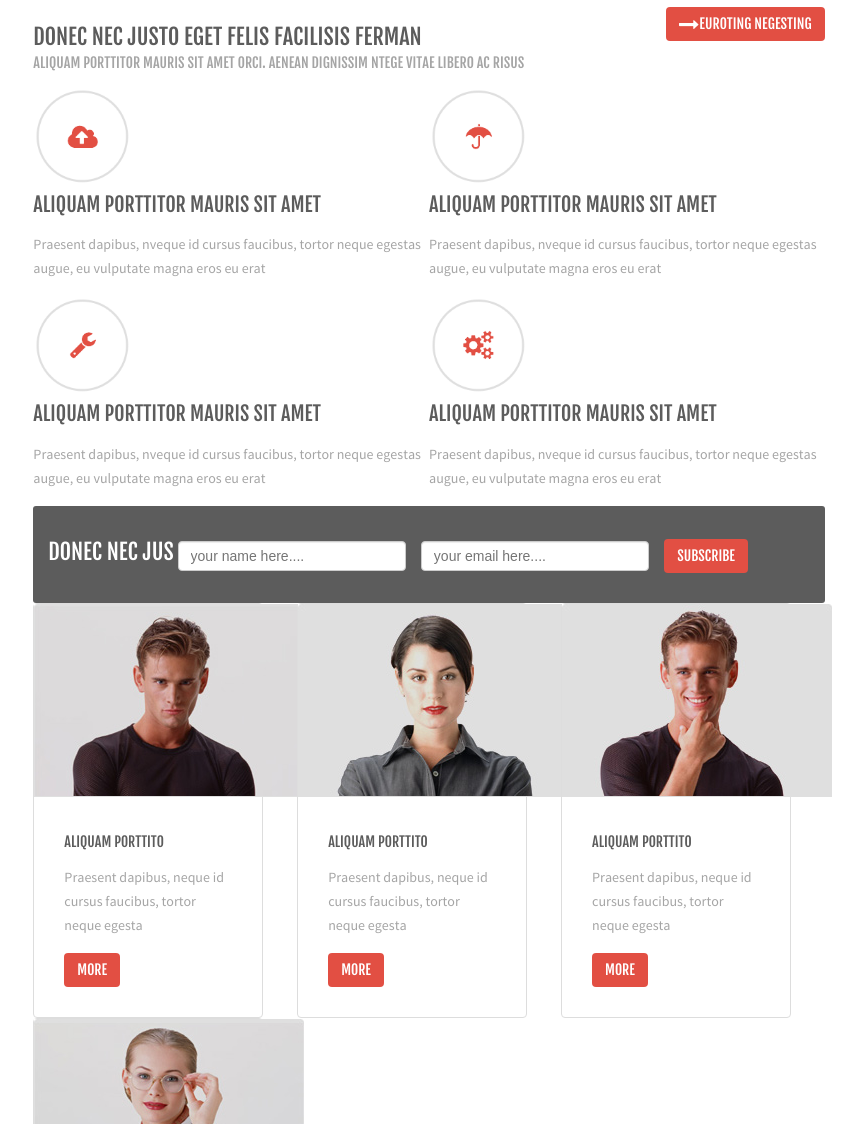
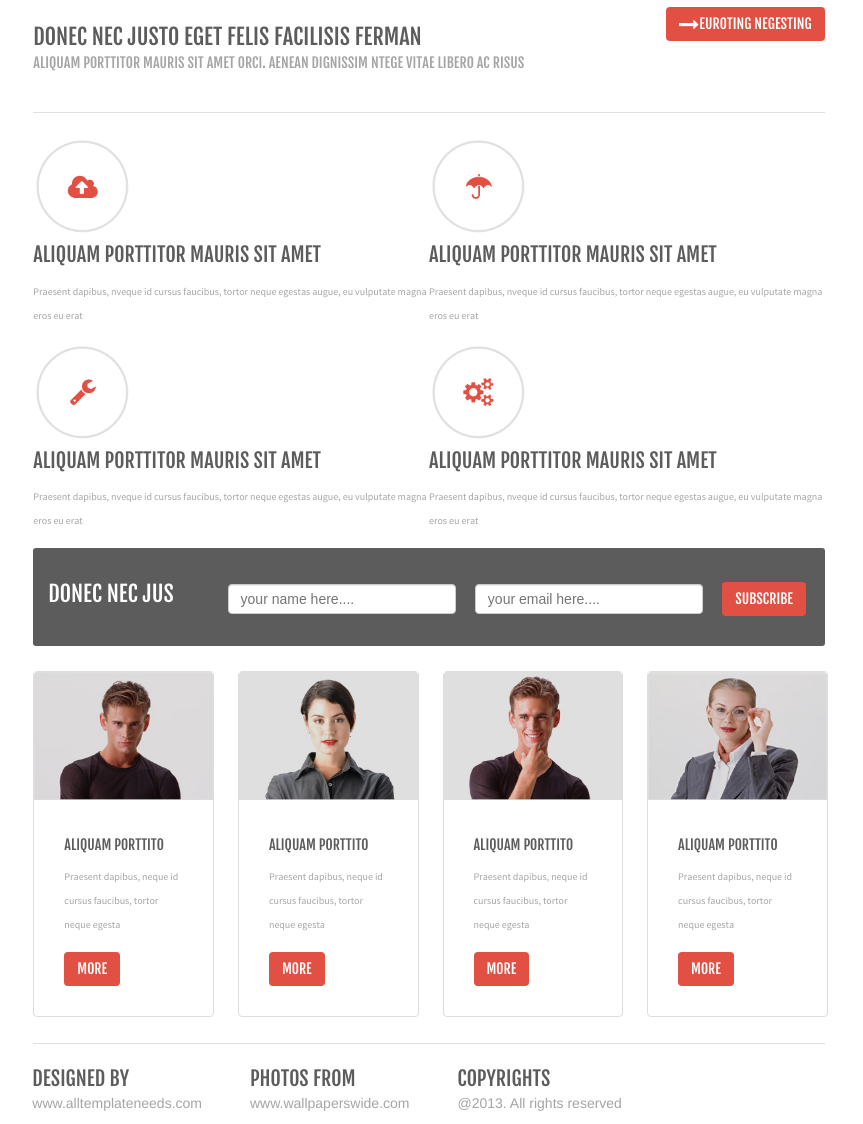
Before and after one commit to ViktoriyaTarasevich/html-css, a plain HTML site: page index.html in a window 1280 px wide. Shown: the part 570-1694 px from the top of the page, without its empty margins (211-1074 px from the left). Drawn offline with Linux system fonts and the light colour scheme.

Commit message:
[Update]: fix panel with pictures.

```diff
--- a/index.html
+++ b/index.html
@@ -35,7 +35,7 @@
 		<!-- /header -->
 
 		<!-- container with banner -->
-		<div class="container">
+         <div class="container1">
              <div class="banner">
                  <div class="banner-item">
                      <div class="box1">
@@ -58,43 +58,42 @@
                      </div>
                  </div>
              </div>
-    	</div>
-		<!-- /container with banner -->
 
-        <!--title-->
-        <div class="container">
-            <div class ="title">
-                <div class = "title_content">
+             <div class="title">
+                 <div class="title_content">
                      <ul>
                          <li>
                              <h1>Donec nec justo eget felis facilisis ferman</h1>
-                            <h3>Aliquam porttitor mauris sit amet orci. Aenean dignissim ntege vitae libero ac risus</h3>
+
+                             <h3>Aliquam porttitor mauris sit amet orci. Aenean dignissim ntege vitae libero ac
+                                 risus</h3>
                          </li>
                      </ul>
                  </div>
-                <div class = "red_button">
-                    <a href="#" class="btn btn-default" role ="button"><img src="./images/arrow.png">Euroting negesting</a>
+                 <div class="red_button">
+                     <a href="#" class="btn btn-default" role="button"><img src="./images/arrow.png">Euroting negesting</a>
                  </div>
              </div>
          </div>
-        <!--/title-->
 
-         <!--panel with circle items-->
-         <div class="container">
+
+         <div class="container2">
              <div class="circle_items">
                  <div class="row1">
                      <div class="block1">
                          <ul>
                              <li><img src="./images/cir1cloud.png"></li>
                              <li><h2> Aliquam porttitor mauris sit amet</h2></li>
-                            <li><p>Praesent dapibus, nveque id cursus faucibus, tortor neque egestas augue, eu vulputate magna eros eu erat</p></li>
+                             <li><p>Praesent dapibus, nveque id cursus faucibus, tortor neque egestas augue, eu
+                                 vulputate magna eros eu erat</p></li>
                          </ul>
                      </div>
                      <div class="block2">
                          <ul>
                              <li><img src="./images/cir2umbrella.png"></li>
                              <li><h2> Aliquam porttitor mauris sit amet</h2></li>
-                            <li><p>Praesent dapibus, nveque id cursus faucibus, tortor neque egestas augue, eu vulputate magna eros eu erat</p></li>
+                             <li><p>Praesent dapibus, nveque id cursus faucibus, tortor neque egestas augue, eu
+                                 vulputate magna eros eu erat</p></li>
                          </ul>
                      </div>
                  </div>
@@ -103,86 +102,88 @@
                          <ul>
                              <li><img src="./images/cir3key.png"></li>
                              <li><h2> Aliquam porttitor mauris sit amet</h2></li>
-                            <li><p>Praesent dapibus, nveque id cursus faucibus, tortor neque egestas augue, eu vulputate magna eros eu erat</p></li>
+                             <li><p>Praesent dapibus, nveque id cursus faucibus, tortor neque egestas augue, eu
+                                 vulputate magna eros eu erat</p></li>
                          </ul>
                      </div>
                      <div class="block4">
                          <ul>
                              <li><img src="./images/cir4mech.png"></li>
                              <li><h2> Aliquam porttitor mauris sit amet</h2></li>
-                            <li><p>Praesent dapibus, nveque id cursus faucibus, tortor neque egestas augue, eu vulputate magna eros eu erat</p></li>
+                             <li><p>Praesent dapibus, nveque id cursus faucibus, tortor neque egestas augue, eu
+                                 vulputate magna eros eu erat</p></li>
                          </ul>
                      </div>
                  </div>
              </div>
-         </div>
-         <!--/panel with circle items-->
 
-		<!-- subscribe form -->
-		<div class="container">
              <div class="subscribe">
                  <form class="form_inline " role="form">
                      <div class="row">
                          <div class="name_form">
                              <h1>Donec nec jus</h1>
-								<input type="name" class="form-control " id="input_name" placeholder="your name here...." >
+                             <input type="name" class="form-control " id="input_name" placeholder="your name here....">
                          </div>
                          <div class="email_form">
-								<input type="email" class="form-control  " id="input_email" placeholder="your email here....">
+                             <input type="email" class="form-control  " id="input_email"
+                                    placeholder="your email here....">
                          </div>
 
-						  <a href="#" class="btn btn-default" role ="button">SUBSCRIBE</a>
+                         <a href="#" class="btn btn-default" role="button">SUBSCRIBE</a>
                      </div>
                  </form>
              </div>
-			  <div class="ruler"></div>
-        </div>
-		<!-- /subscribe form -->
 
-        <!-- block with pictures-->
-        <div class="container">
+
              <div class="pictures_block">
                  <div class="row">
-                    <div class = "collumns_wrap">
+                     <div class="columns_wrap">
                          <div class="col">
-                            <img src = "images/image1.jpg">
+                             <img src="images/image1.jpg">
+
                              <div class="picture_description">
                                  <h3>Aliquam porttito</h3>
+
                                  <p>Praesent dapibus, neque id cursus faucibus, tortor neque egesta</p>
-                                <a href="#" class="btn btn-default" role ="button">MORE</a>
+                                 <a href="#" class="btn btn-default" role="button">MORE</a>
                              </div>
                          </div>
                          <div class="col">
-                            <img src = "images/image2.jpg">
+                             <img src="images/image2.jpg">
+
                              <div class="picture_description">
                                  <h3>Aliquam porttito</h3>
+
                                  <p>Praesent dapibus, neque id cursus faucibus, tortor neque egesta</p>
-                                <a href="#" class="btn btn-default" role ="button">MORE</a>
+                                 <a href="#" class="btn btn-default" role="button">MORE</a>
                              </div>
                          </div>
                          <div class="col">
-                            <img src = "images/image3.jpg">
+                             <img src="images/image3.jpg">
+
                              <div class="picture_description">
                                  <h3>Aliquam porttito</h3>
+
                                  <p>Praesent dapibus, neque id cursus faucibus, tortor neque egesta</p>
-                                <a href="#" class="btn btn-default" role ="button">MORE</a>
+                                 <a href="#" class="btn btn-default" role="button">MORE</a>
                              </div>
                          </div>
                          <div class="col">
-                            <img src = "images/image4.jpg">
+                             <img src="images/image4.jpg">
+
                              <div class="picture_description">
                                  <h3>Aliquam porttito</h3>
+
                                  <p>Praesent dapibus, neque id cursus faucibus, tortor neque egesta</p>
-                                <a href="#" class="btn btn-default" role ="button">MORE</a>
+                                 <a href="#" class="btn btn-default" role="button">MORE</a>
                              </div>
                          </div>
                      </div>
                  </div>
              </div>
          </div>
-        <!-- /block with pictures-->
 
-		<!-- footer -->
+
          <footer>
             <div class="row">
              <ul class ="display_inline_block">
--- a/styles.css
+++ b/styles.css
@@ -35,14 +35,20 @@ h3{ font-size: 14px;}
 h4{ font-size: 16px;}
 h5{ font-size: 14px;}
 h6{ font-size: 8px; text-transform: none; color: #a5a5a5;}
-p{ font-size: 14px; font-family: 'source_sans_proregular'; color: #a5a5a5; margin-right:0; margin-bottom: 15px; line-height: 24px;}
+p{ font-size: 10px; font-family: 'source_sans_proregular'; color: #a5a5a5; margin-right:0; margin-bottom: 15px; line-height: 24px;}
 
 a{
     transition:all 1s;
     color: #a5a5a5;
 }
+div.columns_wrap{
+    padding-top: 3.125%;
+    padding-bottom: 3.125%;
+}
 
-
+div.col img{
+    width: 100%;
+}
 img.circle_image{
     display: inline;
     position: relative;
@@ -96,8 +102,7 @@ a{
 }
 .button_home > a{
 
-	background: #eee;
-	color: #fff;
+    color: #fff;
 	background: #e24f43;
 	border-radius: 3px;
 
@@ -196,6 +201,8 @@ div.title_content h3{
 }
 div.title{
     margin-top: 60px;
+    padding-bottom: 3.125%;
+    border-bottom: 1px solid #dfdfdf;
 }
 div.red_button{
     display: inline-block;
@@ -218,7 +225,12 @@ div.row ul{
 div.name_form,
 div.email_form{
 	display: inline;
-    padding-right: 11px;
+    padding-right: 15px;
+}
+
+div.name_form h1{
+    padding-right: 50px;
+    padding-bottom: 15px;
 }
 
 div.subscribe {
@@ -226,6 +238,7 @@ div.subscribe {
 	margin-bottom: auto;
 	background: #5c5c5c;
 	padding: 30px;
+    height: 5%;
     position: relative;
 	border-radius: 3px;
 	overflow: hidden;
@@ -268,12 +281,10 @@ div.site_name li{
 
 div.menu{
     display: inline;
-    position: relative;
-    padding-top: 27px;
-    min-height: 1px;
     padding-right: 15px;
     padding-left: 15px;
-    margin-top: -15px;
+    margin-top: 0;
+    padding-top: 0;
 }
 div.menu nav{
     display: inline;
@@ -311,9 +322,9 @@ div.col{
     transition: all 0.2s ease-in-out ;
     display: inline-block;
     position: relative;
-    width: 28%;
+    width: 22%;
     margin-left: 15px;
-    margin-right: 15px;
+    margin-right: 5px;
 
 }
 
@@ -332,7 +343,9 @@ div.block1, div.block2, div.block3, div.block4{
 }
 div.circle_image{
     border-top: 1px solid #dfdfdf;
-
+}
+div.circle_items{
+    padding-top: 3.125%;
 }
 .block1 ul  , .block2 ul , .block3 ul , .block4 ul {
     display: inline;
```
Lines whose indentation alone changed are shown as unchanged.
